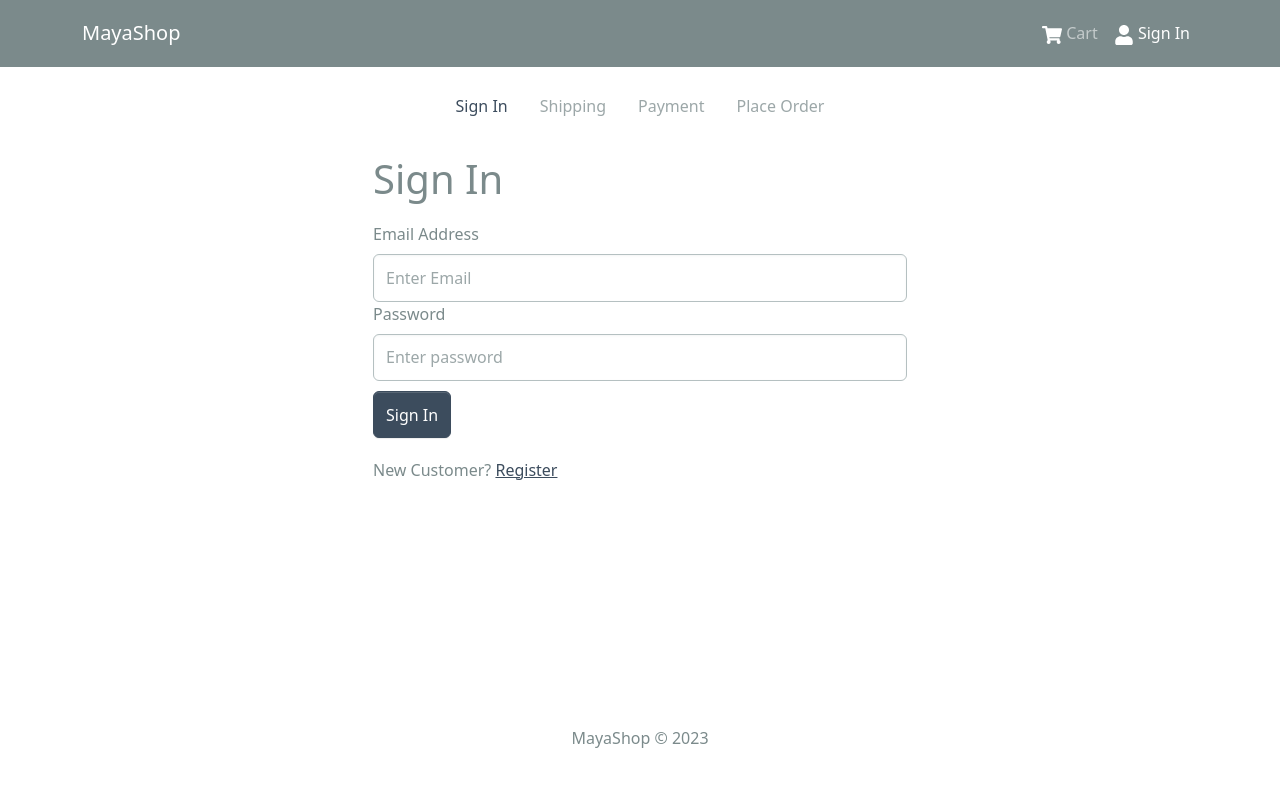
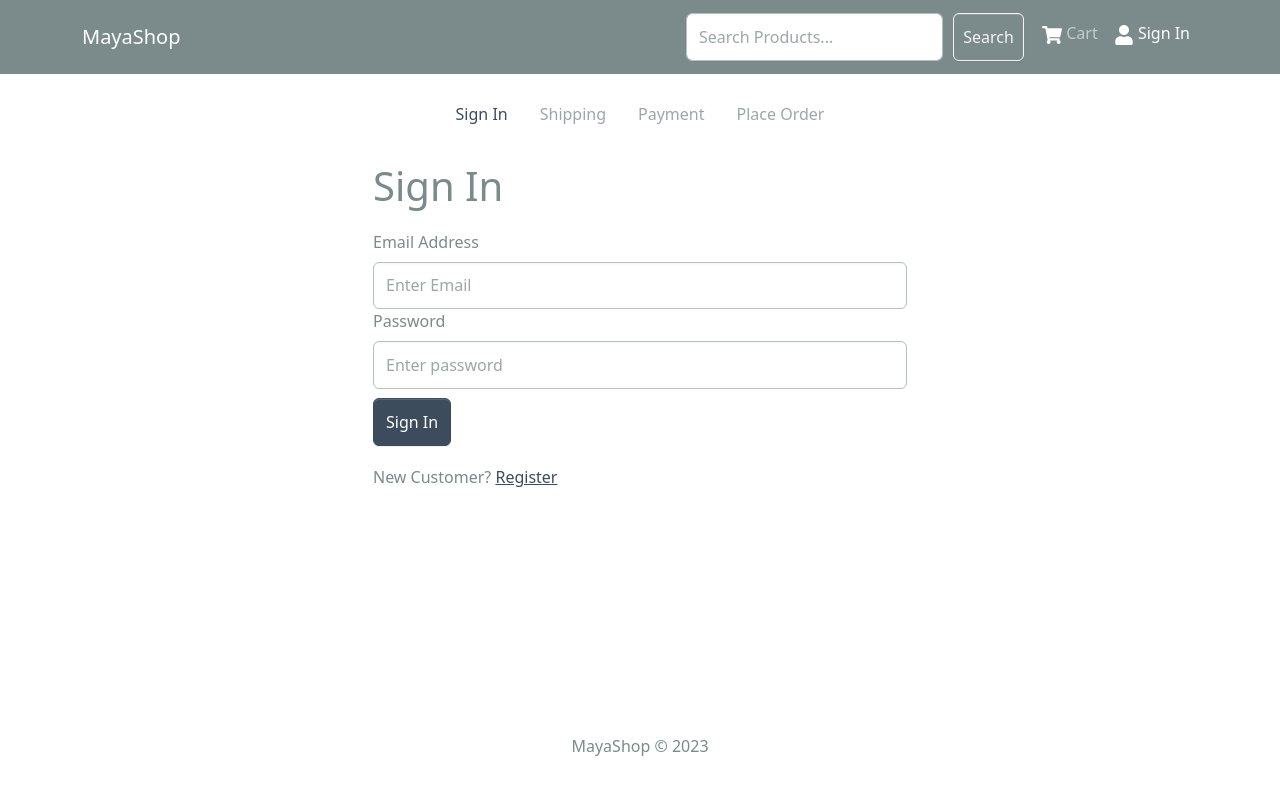
Before and after one commit to yayner2002/mayaShop, a React (Create React App) app in the folder frontend/: page /login in a window 1280 px wide. Shown: the top 794 px of the page. Built offline with nearby package versions, Linux system fonts and the light colour scheme.

Commit message:
Serach Box Component

```diff
--- a/frontend/src/Components/Header.js
+++ b/frontend/src/Components/Header.js
@@ -6,6 +6,7 @@ import { LinkContainer } from "react-router-bootstrap";
 import { useLogoutMutation } from "../slices/usersApiSlice";
 import { removeCredentials } from "../slices/authSlice";
 import { toast } from "react-toastify";
+import SearchBox from "./SearchBox";
 
 const Header = () => {
   const { cartItems } = useSelector((state) => state.cart);
@@ -35,9 +36,11 @@ const Header = () => {
           <Navbar.Toggle aria-controls="basic-navbar-nav" />
           <Navbar.Collapse id="basic-navbar-nav">
             <Nav className="ms-auto">
+              <SearchBox />
               <LinkContainer to="/cart">
                 <Nav.Link>
-                  <FaShoppingCart style={{ fontSize: "20", color: "white"}} /> Cart
+                  <FaShoppingCart style={{ fontSize: "20", color: "white" }} />{" "}
+                  Cart
                   {cartItems.length > 0 && (
                     <Badge pill bg="success" style={{ marginLeft: "5px" }}>
                       {cartItems.reduce((acc, i) => acc + i.qty, 0)}
@@ -57,12 +60,12 @@ const Header = () => {
               ) : (
                 <LinkContainer to="/login">
                   <Nav.Link>
-                    <FaUser style={{ fontSize: "20"}}  /> Sign In
+                    <FaUser style={{ fontSize: "20" }} /> Sign In
                   </Nav.Link>
                 </LinkContainer>
               )}
               {userInfo && userInfo.isAdmin && (
-                <NavDropdown title="Admin" id="adminmenu" >
+                <NavDropdown title="Admin" id="adminmenu">
                   <LinkContainer to="/admin/productlist">
                     <NavDropdown.Item>Products</NavDropdown.Item>
                   </LinkContainer>
--- /dev/null
+++ b/frontend/src/Components/SearchBox.js
@@ -0,0 +1,35 @@
+import React, { useState } from "react";
+import { Button, Form } from "react-bootstrap";
+import { useNavigate, useParams } from "react-router-dom";
+
+const SearchBox = () => {
+  const navigator = useNavigate();
+  const { keyword: urlKeyword } = useParams();
+  const [keyword, setKeyword] = useState(urlKeyword || "");
+
+  const submitHandler = (e) => {
+    e.preventDefault();
+    if (keyword.trim()) {
+      navigator(`/search/${keyword}`);
+      setKeyword("");
+    } else {
+      navigator("/");
+    }
+  };
+  return (
+    <Form onSubmit={submitHandler} className="d-flex">
+      <Form.Control
+        type="text"
+        placeholder="Search Products..."
+        value={keyword}
+        onChange={(e) => setKeyword(e.target.value)}
+        className="mr-sm-2 ml-sm-5"
+      ></Form.Control>
+      <Button type="submit" variant="outline-light" className="p-2 mx-2">
+        Search
+      </Button>
+    </Form>
+  );
+};
+
+export default SearchBox;
--- a/frontend/src/Screens/HomeScreen.js
+++ b/frontend/src/Screens/HomeScreen.js
@@ -3,15 +3,20 @@ import Product from "../Components/Product";
 import { useGetProductsQuery } from "../slices/productsApiSlice";
 import LoadingSpinner from "../Components/LoadingSpinner";
 import MessageAlert from "../Components/MessageAlert";
-import { useParams } from "react-router-dom";
+import { Link, useParams } from "react-router-dom";
 import Paginate from "../Components/Paginate";
+import { FaArrowLeft } from "react-icons/fa";
 
 const HomeScreen = () => {
   const { pageNumber, keyword } = useParams();
-  const { data, isLoading, error } = useGetProductsQuery({ pageNumber, keyword });
+  const { data, isLoading, error } = useGetProductsQuery({
+    pageNumber,
+    keyword,
+  });
 
   return (
     <>
+      {keyword ? <Link to="/" className="btn btn-outline-secondary mb-4"><FaArrowLeft style={{ marginRight: "3"}} /> Go Back</Link> : null}
       {isLoading ? (
         <LoadingSpinner />
       ) : error ? (
@@ -28,7 +33,11 @@ const HomeScreen = () => {
               </Col>
             ))}
           </Row>
-          <Paginate page={data.page} pages={data.pages} keyword={ keyword ? keyword : ""} />
+          <Paginate
+            page={data.page}
+            pages={data.pages}
+            keyword={keyword ? keyword : ""}
+          />
         </>
       )}
     </>
--- a/frontend/src/Screens/OrderScreen.js
+++ b/frontend/src/Screens/OrderScreen.js
@@ -124,10 +124,12 @@ const OrderScreen = () => {
             <ListGroup.Item>
               <h2>Shipping</h2>
               <p>
-                <strong>Name:</strong> {order.user.name}
+                <strong>Name:</strong>{" "}
+                {order?.user ? order.user.name : "User Name Not Available"}
               </p>
               <p>
-                <strong>Email:</strong> {order.user.email}
+                <strong>Email:</strong>{" "}
+                {order.user ? order.user.email : "User Email Not Available"}
               </p>
               <p>
                 <strong>Adress:</strong> {order.shippingAddress.address},
--- a/frontend/src/Screens/ProductScreen.js
+++ b/frontend/src/Screens/ProductScreen.js
@@ -64,7 +64,7 @@ const ProductScreen = () => {
   };
   return (
     <>
-      <Link className="btn btn-light my-3" to="/">
+      <Link className="btn btn-outline-secondary my-3" to="/">
         <FaArrowLeft className="mx-2" /> Go Back
       </Link>
       {isLoading ? (
--- a/frontend/src/Screens/admin/OrderListScreen.js
+++ b/frontend/src/Screens/admin/OrderListScreen.js
@@ -53,7 +53,7 @@ const OrderListScreen = () => {
                     )}
                   </td>
                   <td>
-                    <LinkContainer to={`/order/${order._id}`}>
+                    <LinkContainer to={`/orders/${order._id}`}>
                       <Button variant="light" className="btn-sm">
                         Details
                       </Button>
--- a/frontend/src/Screens/admin/ProductEditScreen.js
+++ b/frontend/src/Screens/admin/ProductEditScreen.js
@@ -82,7 +82,7 @@ const ProductEditScreen = () => {
   };
   return (
     <>
-      <Link to="/admin/productlist" className="btn btn-light my-3">
+      <Link to="/admin/productlist" className="btn btn-outline-secondary my-3">
         <FaArrowLeft /> Go Back
       </Link>
       <FormContainer>
--- a/frontend/src/index.js
+++ b/frontend/src/index.js
@@ -50,7 +50,7 @@ const router = createBrowserRouter(
         <Route path="/shipping" element={<ShippingScreen />} />
         <Route path="/payment" element={<PaymentScreen />} />
         <Route path="/placeorder" element={<PlaceOrderScreeen />} />
-        <Route path="/order/:id" element={<OrderScreen />} />
+        <Route path="/orders/:id" element={<OrderScreen />} />
         <Route path="/profile" element={<ProfileScreen />} />
       </Route>
       <Route path="" element={<AdminRoutes />}>
```
Also changed, not shown: 2 other files (tests, documents, lock files or other folders).
